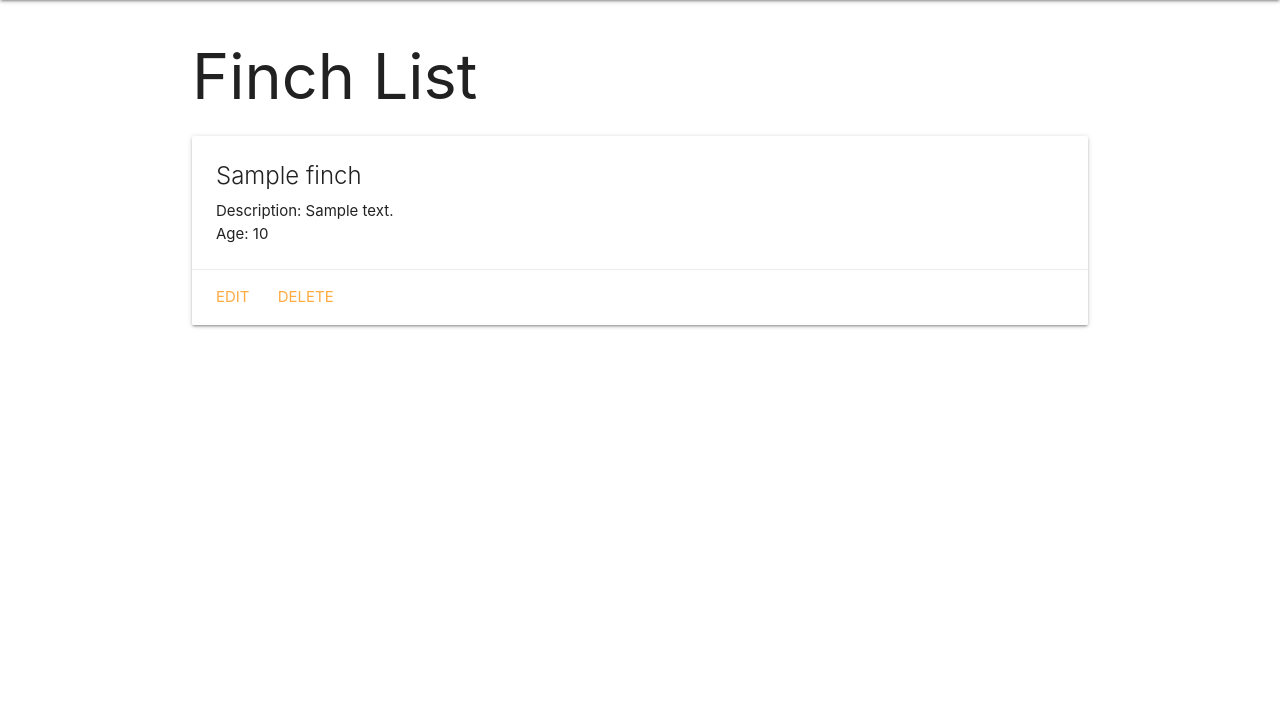
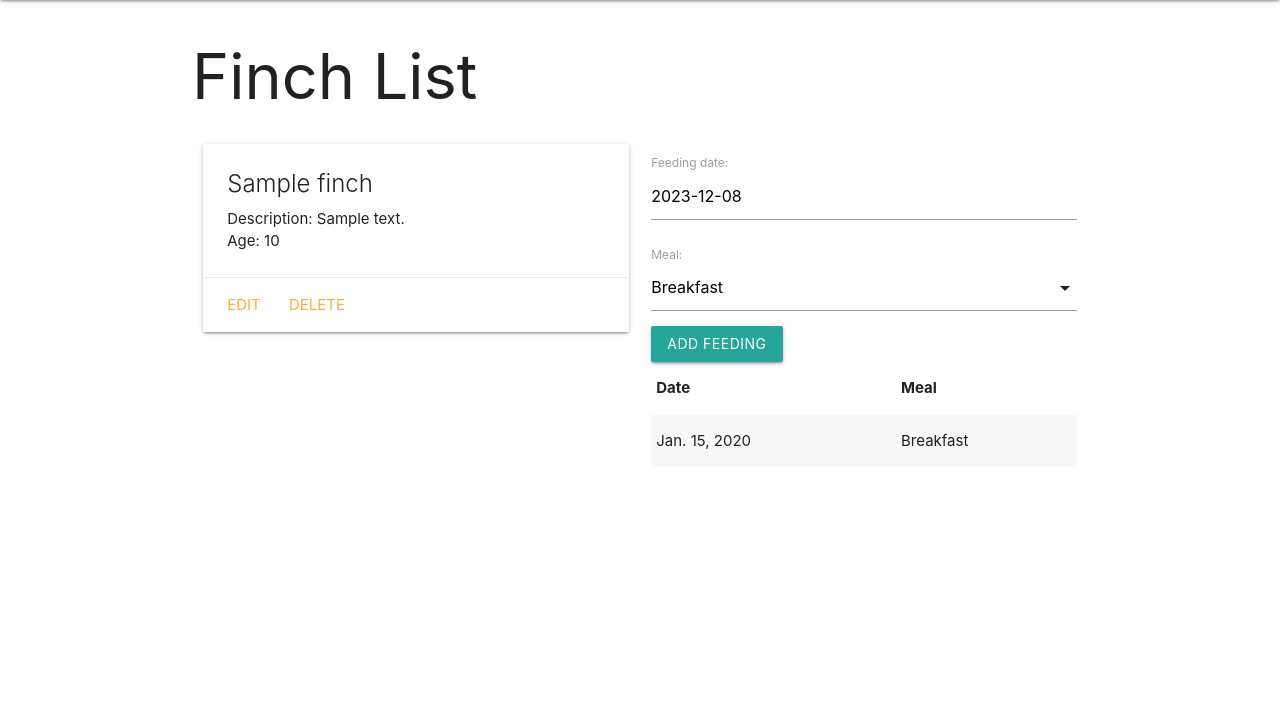
Before and after one commit to phillaung/finch-collector, a Django app: page /finches/1 in a window 1280 px wide. Shown: the part 64-771 px from the top of the page. Run offline with Django 4.2, Linux system fonts and the light colour scheme; tables that the repository leaves empty hold one stand-in row (values such as "Sample post").

Commit message:
feeding model, display, and adding new feeding feature for finches

```diff
--- a/main_app/admin.py
+++ b/main_app/admin.py
@@ -1,4 +1,5 @@
 from django.contrib import admin
-from .models import Finch
+from .models import Finch, Feeding
 # Register your models here.
 admin.site.register(Finch)
+admin.site.register(Feeding)
--- /dev/null
+++ b/main_app/forms.py
@@ -0,0 +1,7 @@
+from django.forms import ModelForm
+from .models import Feeding
+
+class FeedingForm(ModelForm):
+    class Meta:
+        model = Feeding
+        fields = ['date', 'meal']
--- a/main_app/models.py
+++ b/main_app/models.py
@@ -12,3 +12,24 @@ class Finch(models.Model):
 
     def get_absolute_url(self):
         return reverse('detail', kwargs={'finch_id': self.id})
+
+MEALS = (
+    ('B', 'Breakfast'),
+    ('L', 'Lunch'),
+    ('D', 'Dinner')
+)
+
+class Feeding(models.Model):
+    date = models.DateField('feeding date')
+    meal = models.CharField(
+        max_length=1,
+        choices=MEALS,
+        default=MEALS[0][0]
+    )
+    finch = models.ForeignKey(Finch, on_delete=models.CASCADE)
+
+    def __str__(self):
+        return f"{self.get_meal_display()} on {self.date}"
+
+    class Meta:
+        ordering = ['-date']
--- a/main_app/templates/base.html
+++ b/main_app/templates/base.html
@@ -9,6 +9,7 @@
   <title>Finch Collector</title>
   <link rel="stylesheet" href="https://cdnjs.cloudflare.com/ajax/libs/materialize/1.0.0/css/materialize.min.css">
   <link rel="stylesheet" type="text/css" href="{% static 'css/style.css' %}">
+  <script src="https://cdnjs.cloudflare.com/ajax/libs/materialize/1.0.0/js/materialize.min.js"></script>
 </head>
 <body>
   <header class="navbar-fixed">
--- a/main_app/templates/finches/detail.html
+++ b/main_app/templates/finches/detail.html
@@ -3,6 +3,8 @@
 
 <h1>Finch List</h1>
 
+<div class="row">
+    <div class="col s6">
         <div class="card">
             <div class="card-content">
                 <span class="card-title">{{ finch.name }}</span>
@@ -18,5 +20,42 @@
                 <a href="{% url 'finch_delete' finch.id %}">Delete</a>
             </div>
         </div>
+    </div>
+    <div class="col s6">
+        <form action="{% url 'add_feeding' finch.id %}" method="POST">
+            {% csrf_token %}
+            {{ feeding_form.as_p }}
+            <input type="submit" class="btn" value="Add Feeding">
+        </form>
+        <table class="striped">
+            <thead>
+                <tr>
+                    <th>Date</th>
+                    <th>Meal</th>
+                </tr>
+            </thead>
+            <tbody>
+                {% for feeding in finch.feeding_set.all %}
+                <tr>
+                    <td>{{feeding.date}}</td>
+                    <td>{{feeding.get_meal_display}}</td>
+                </tr>
+                {% endfor %}
+            </tbody>
+        </table>
+    </div>
+</div>
+
+<script>
+    const dateEl = document.getElementById('id_date')
+    M.Datepicker.init(dateEl, {
+        format: 'yyyy-mm-dd',
+        defaultDate: new Date(),
+        setDefaultDate: true,
+        autoClose: true
+    })
+    const selectEl = document.getElementById('id_meal')
+    M.FormSelect.init(selectEl)
+</script>
 
 {% endblock %}
--- a/main_app/urls.py
+++ b/main_app/urls.py
@@ -9,4 +9,5 @@ urlpatterns = [
     path('finches/create/', views.FinchCreate.as_view(), name='finch_create'),
     path('finches/<int:pk>/update', views.FinchUpdate.as_view(), name='finch_update'),
     path('finches/<int:pk>/delete', views.FinchDelete.as_view(), name='finch_delete'),
+    path('finches/<int:finch_id>/add_feeding/', views.add_feeding, name='add_feeding'),
 ]
--- a/main_app/views.py
+++ b/main_app/views.py
@@ -1,5 +1,6 @@
-from django.shortcuts import render
+from django.shortcuts import render, redirect
 from .models import Finch
+from .forms import FeedingForm
 from django.views.generic.edit import CreateView, UpdateView, DeleteView
 
 # Create your views here.
@@ -18,9 +19,19 @@ def finches_index(request):
 
 def finches_detail(request, finch_id):
   finch = Finch.objects.get(id=finch_id)
+  feeding_form = FeedingForm()
   return render(request, 'finches/detail.html', {
-    'finch': finch
+    'finch': finch,
+    'feeding_form': feeding_form
   })
+
+def add_feeding(request, finch_id):
+    form = FeedingForm(request.POST)
+    if form.is_valid():
+        new_feeding = form.save(commit=False)
+        new_feeding.finch_id = finch_id
+        new_feeding.save()
+    return redirect('detail', finch_id=finch_id)
 
 class FinchCreate(CreateView):
   model = Finch
```
Also changed, not shown: main_app/migrations/0002_feeding.py (added), main_app/migrations/0003_rename_cat_feeding_finch_alter_feeding_date.py (added). Lines whose indentation alone changed are shown as unchanged.
